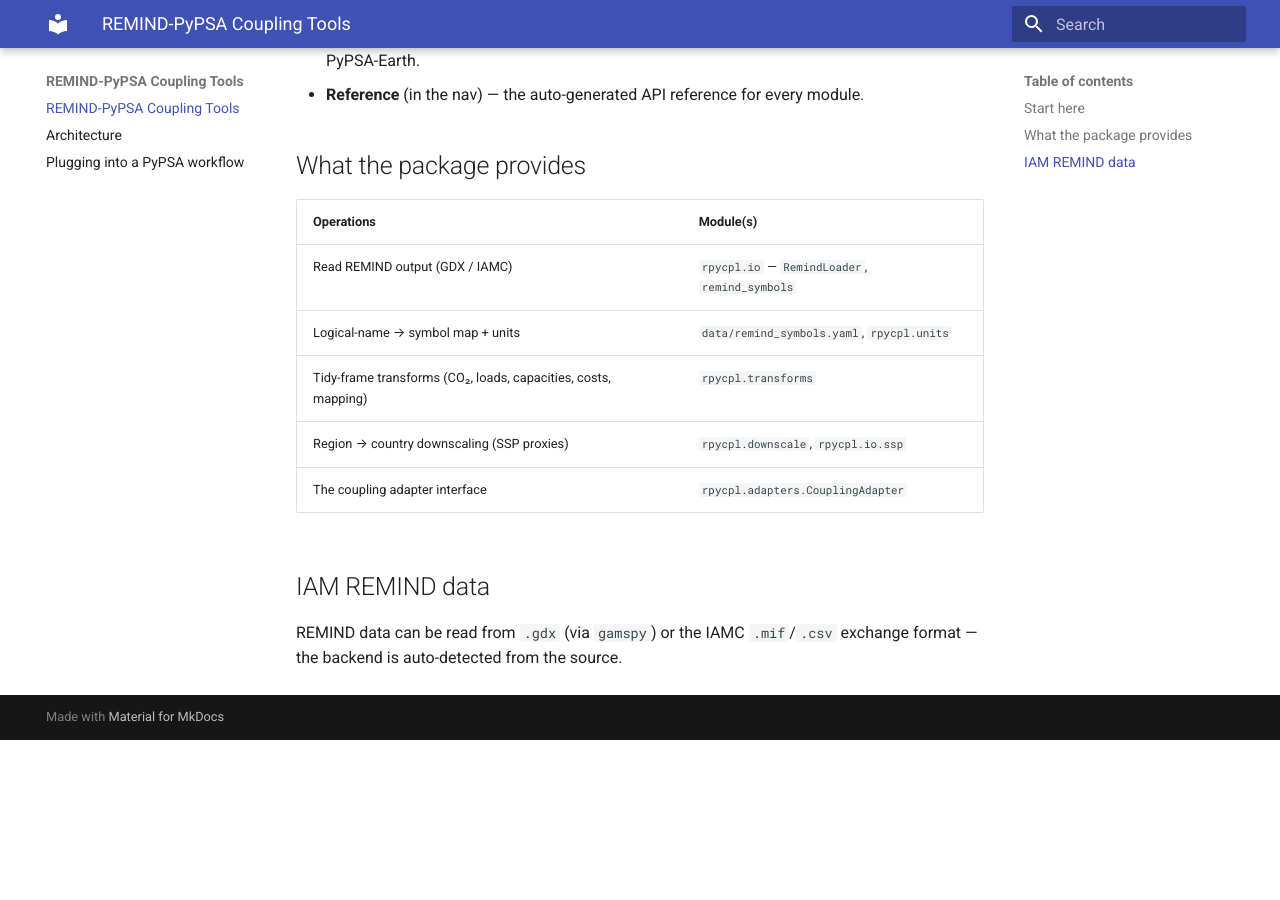
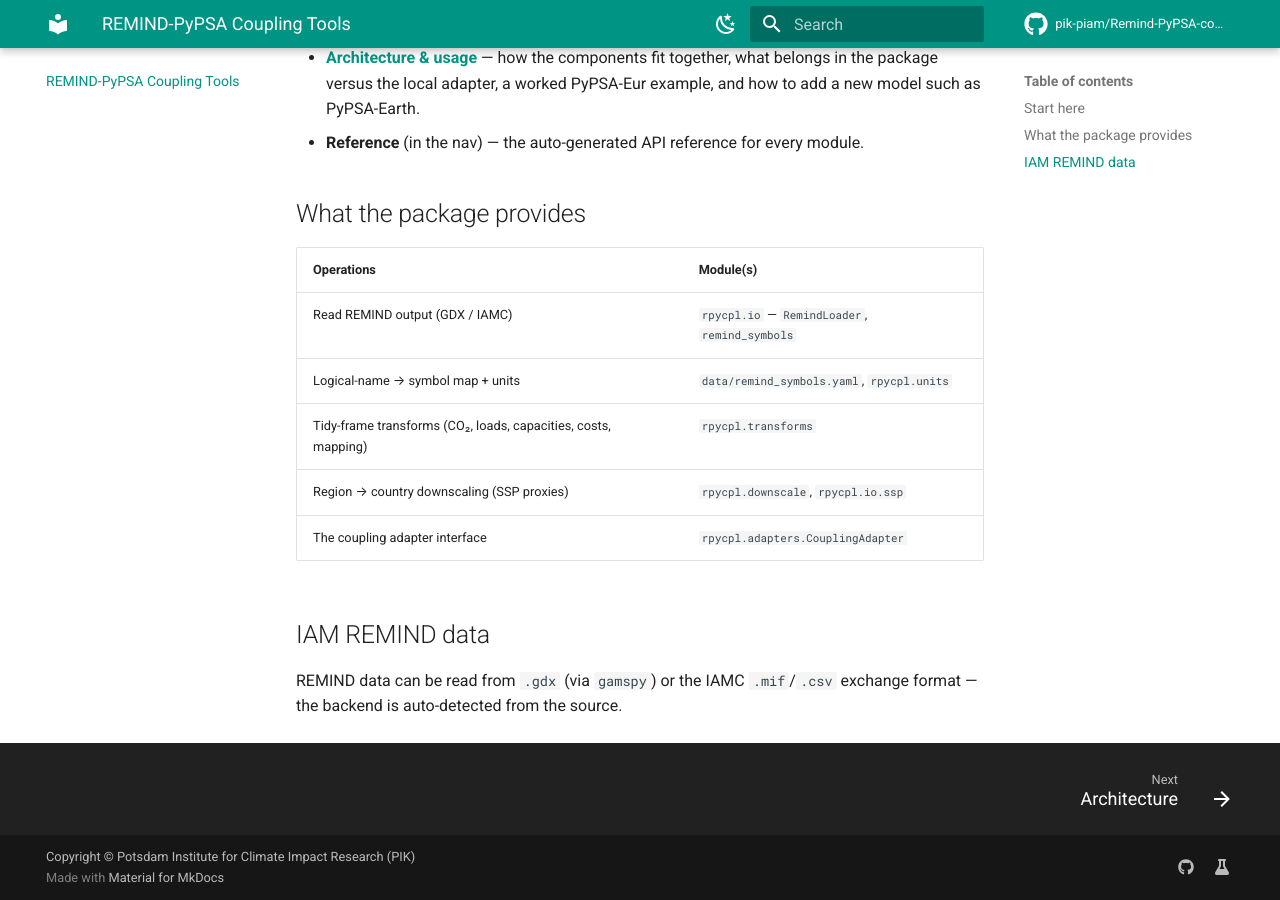
Before and after one commit to pik-piam/Remind-PyPSA-coupling, an MkDocs documentation site: the page built from docs/index.md, in a window 1280 px wide and 900 px high, scrolled down 619 px. Built offline with MkDocs 1.6.1 and Material for MkDocs 9.7.7, drawn with Linux system fonts in a browser that asks for light colours; comment, search, counter and statistics services are not loaded; before the commit the page ends 1359 px from its top, so only the background shows below that.

Commit message:
prettify

```diff
--- a/mkdocs.yml
+++ b/mkdocs.yml
@@ -1,13 +1,72 @@
+site_name: REMIND-PyPSA Coupling Tools
+site_description: Shared tooling for the REMIND ↔ PyPSA soft-coupling (rpycpl)
+site_url: https://pik-piam.github.io/Remind-PyPSA-coupling/
 
-site_name: REMIND-PyPSA Coupling Tools
+# Source repo — drives the header repo link + star/fork counts and the per-page edit button.
+repo_url: https://github.com/pik-piam/Remind-PyPSA-coupling
+repo_name: pik-piam/Remind-PyPSA-coupling
+edit_uri: edit/main/docs/
+
+copyright: Copyright &copy; Potsdam Institute for Climate Impact Research (PIK)
 
 theme:
   name: "material"
+  icon:
+    repo: fontawesome/brands/github
+  features:
+    - navigation.tabs          # top-level sections as tabs
+    - navigation.sections       # group pages in the sidebar
+    - navigation.top            # back-to-top button
+    - navigation.footer         # prev/next links in the footer
+    - navigation.indexes        # section landing pages
+    - toc.follow                # sidebar TOC tracks scroll
+    - search.suggest
+    - search.highlight
+    - content.code.copy         # copy button on code blocks
+    - content.code.annotate
+    - content.tabs.link
+    - content.action.edit       # "edit this page" button (uses edit_uri)
+    - content.action.view       # "view source" button
+  palette:
+    - media: "(prefers-color-scheme: light)"
+      scheme: default
+      primary: teal
+      accent: teal
+      toggle:
+        icon: material/weather-night
+        name: Switch to dark mode
+    - media: "(prefers-color-scheme: dark)"
+      scheme: slate
+      primary: teal
+      accent: teal
+      toggle:
+        icon: material/weather-sunny
+        name: Switch to light mode
+
 docs_dir: "./docs"
+
+extra:
+  social:
+    - icon: fontawesome/brands/github
+      link: https://github.com/pik-piam/Remind-PyPSA-coupling
+      name: Remind-PyPSA-coupling on GitHub
+    - icon: fontawesome/solid/flask
+      link: https://www.pik-potsdam.de/en/institute/labs/energy-transition/energy-transition-lab
+      name: PIK Energy Transition Lab
 
 markdown_extensions:
   - admonition
+  - attr_list
+  - md_in_html
+  - toc:
+      permalink: true
   - pymdownx.details
+  - pymdownx.highlight:
+      anchor_linenums: true
+  - pymdownx.inlinehilite
+  - pymdownx.snippets
+  - pymdownx.tabbed:
+      alternate_style: true
   - pymdownx.superfences:
       custom_fences:
         - name: mermaid
```
Also changed, not shown: 1 other file.
